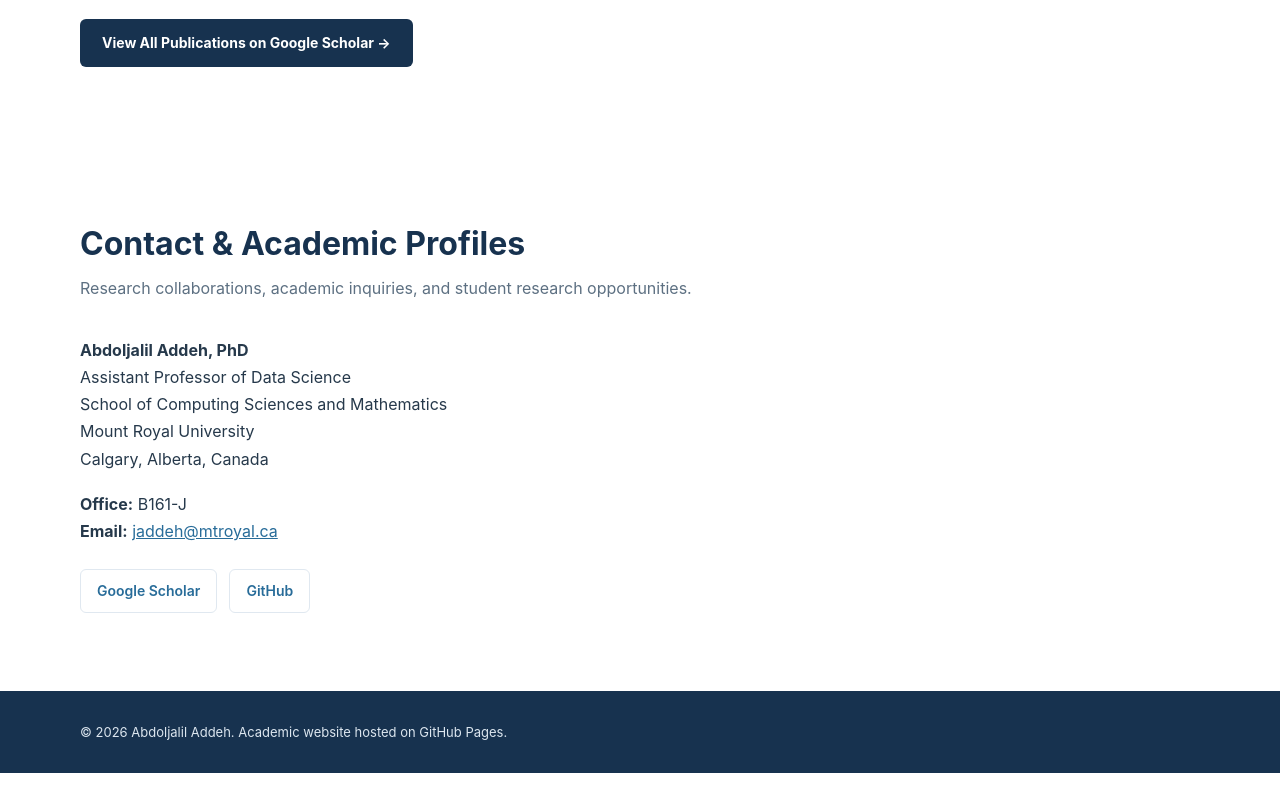
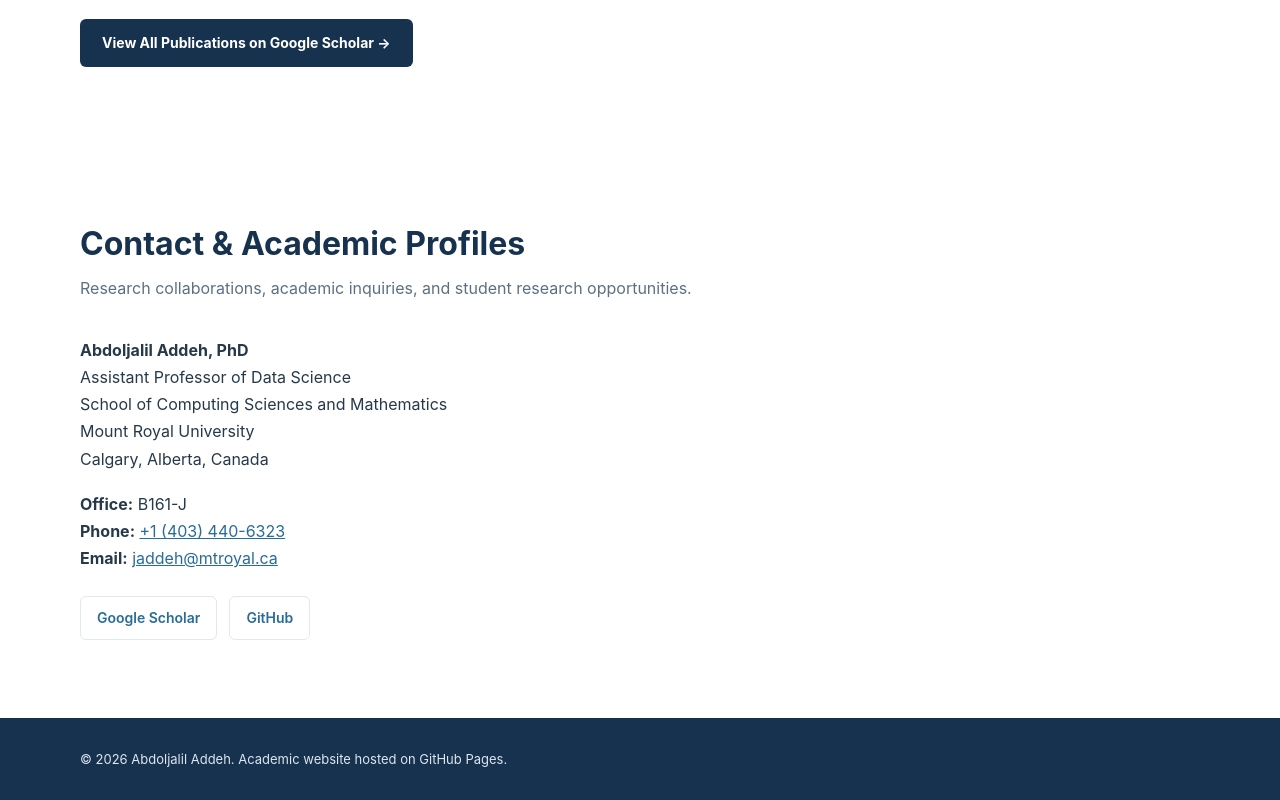
Before and after one commit to JalilAddeh/jaliladdeh.github.io, a plain HTML site: page index.html in a window 1280 px wide. Shown: the part 8940-9740 px from the top of the page. Before the commit the page ends 9713 px from the top, so only its background shows below. Drawn offline with Linux system fonts and the light colour scheme.

Commit message:
Update index.html

```diff
--- a/index.html
+++ b/index.html
@@ -1442,6 +1442,8 @@ footer a { color: white; }
 
       <p>
         <strong>Office:</strong> B161-J<br>
+        <strong>Phone:</strong>
+        <a href="tel:+14035551234">+1 (403) 440-6323</a><br>
         <strong>Email:</strong>
         <a href="mailto:jaddeh@mtroyal.ca">
           jaddeh@mtroyal.ca
```
